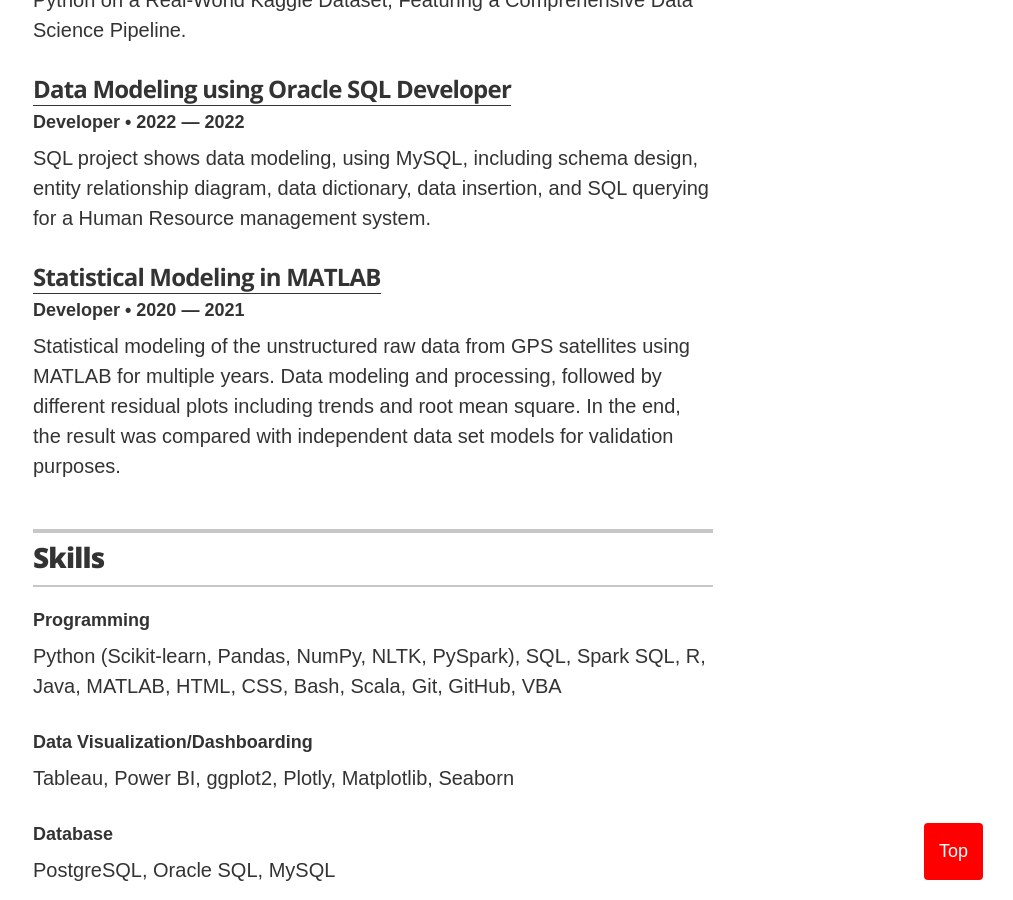
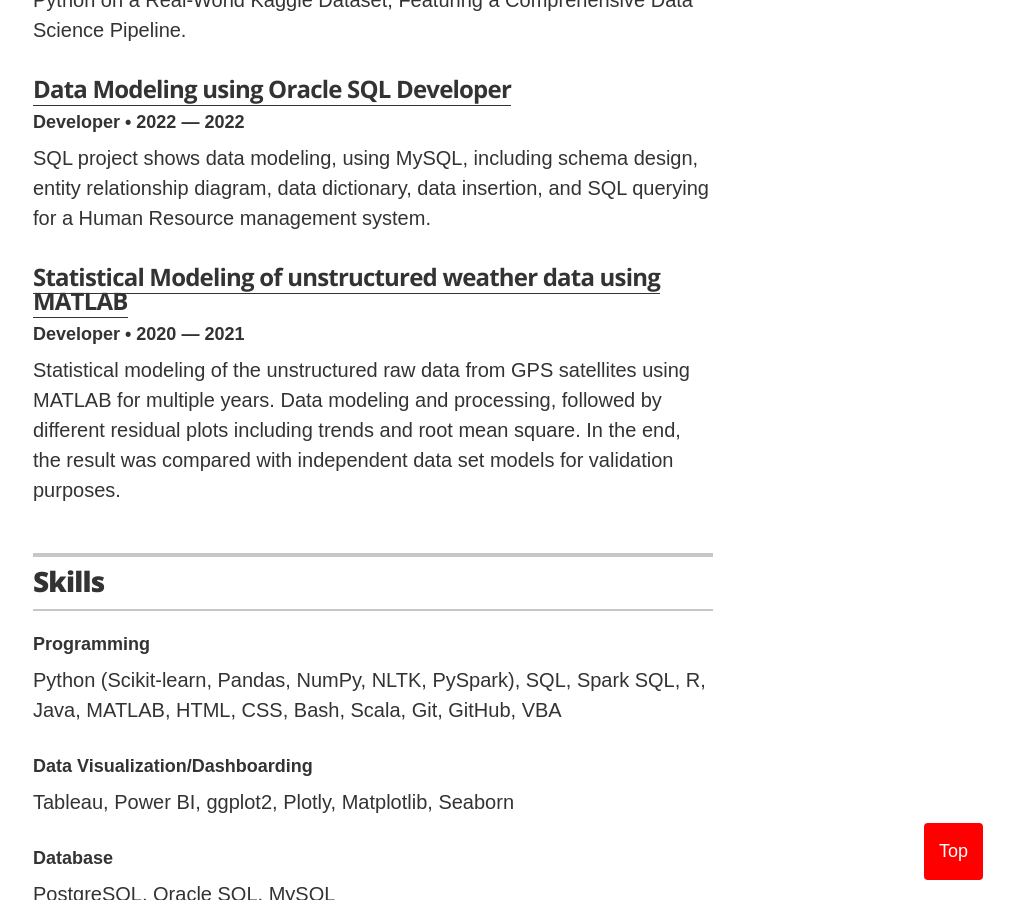
Before and after one commit to ttariqaziz/ttariqaziz.github.io, a Jekyll site: the page built from index.html, in a window 1280 px wide and 900 px high, scrolled down 3232 px. Shown: the whole window, without its empty margins (267-1280 px from the left). Built offline with Jekyll 4.4.1, drawn with Linux system fonts in a browser that asks for light colours.

Commit message:
Update projects.yml

```diff
--- a/_data/projects.yml
+++ b/_data/projects.yml
@@ -21,7 +21,7 @@
   url: "https://github.com/ttariqaziz/data_modeling_MySQL_project"
   description: SQL project shows data modeling, using MySQL, including schema design, entity relationship diagram, data dictionary, data insertion, and SQL querying for a Human Resource management system.
 
-- project: Statistical Modeling in MATLAB
+- project: Statistical Modeling of unstructured weather data using MATLAB
   role: Developer
   duration: 2020 &mdash; 2021
   url: "https://github.com/ttariqaziz/statistical_modeling_matlab"
```
